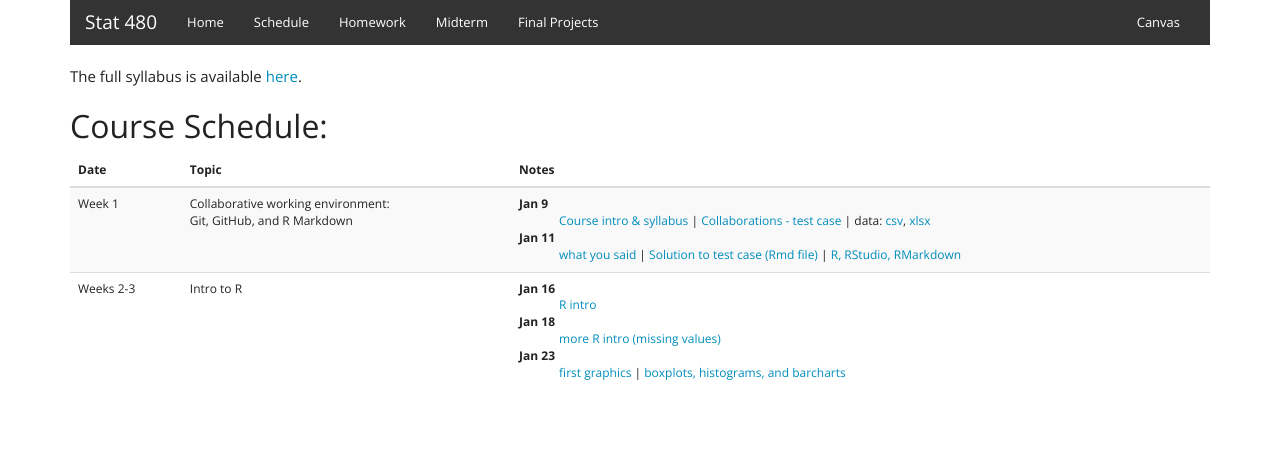
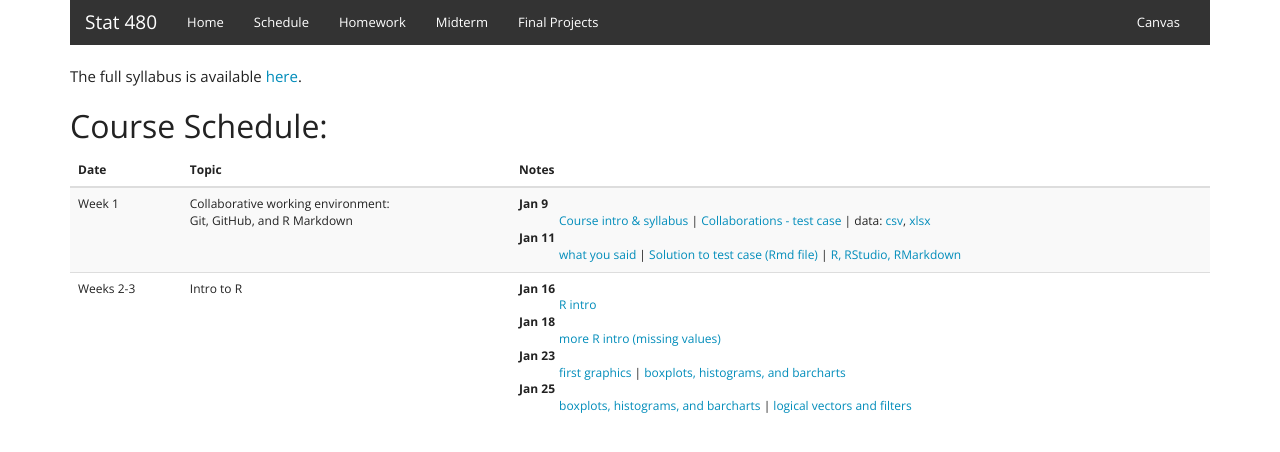
Before and after one commit to Stat480-at-ISU/Stat480-at-ISU.github.io-2019, a Jekyll site: the page built from schedule.html, in a window 1280 px wide. Shown: the top 452 px of the page. Built offline with Jekyll 4.4.1, drawn with Linux system fonts in a browser that asks for light colours.

Commit message:
link for Thursday

```diff
--- a/schedule.html
+++ b/schedule.html
@@ -46,6 +46,9 @@ The full syllabus is available <a href="syllabus.pdf" target=_blank>here</a>.
           </dd>
            <dt>Jan 23</dt>
           <dd> <a href="../materials/02_r-intro/02_r-graphics.html" target=_blank>first graphics</a> | <a href="../materials/02_r-intro/03_r-graphics.html" target=_blank>boxplots, histograms, and barcharts</a>
+          </dd>
+                     <dt>Jan 25</dt>
+          <dd> <a href="../materials/02_r-intro/03_r-graphics.html" target=_blank>boxplots, histograms, and barcharts</a> | <a href="../materials/02_r-intro/04_logical.html" target=_blank>logical vectors and filters</a>
           </dd>
 <!--          <dt>Jan 19</dt>
           <dd>slides: <a href="../materials/02_reading-files/01_ascii.html" target=_blank>reading files</a> | <a href="../materials/02_reading-files/02_ascii-solution.html" target=_blank>your turn solution</a><br>
```
